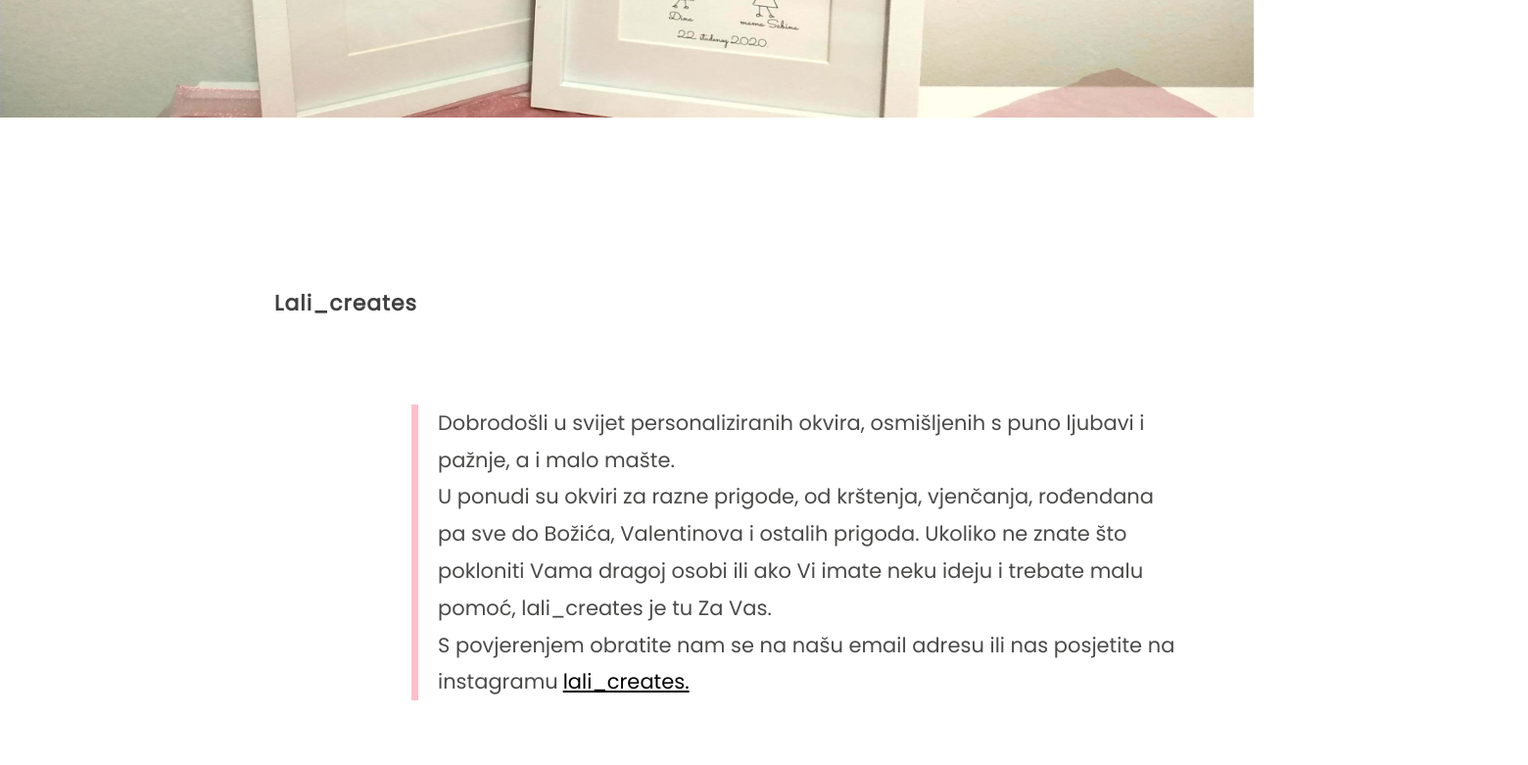
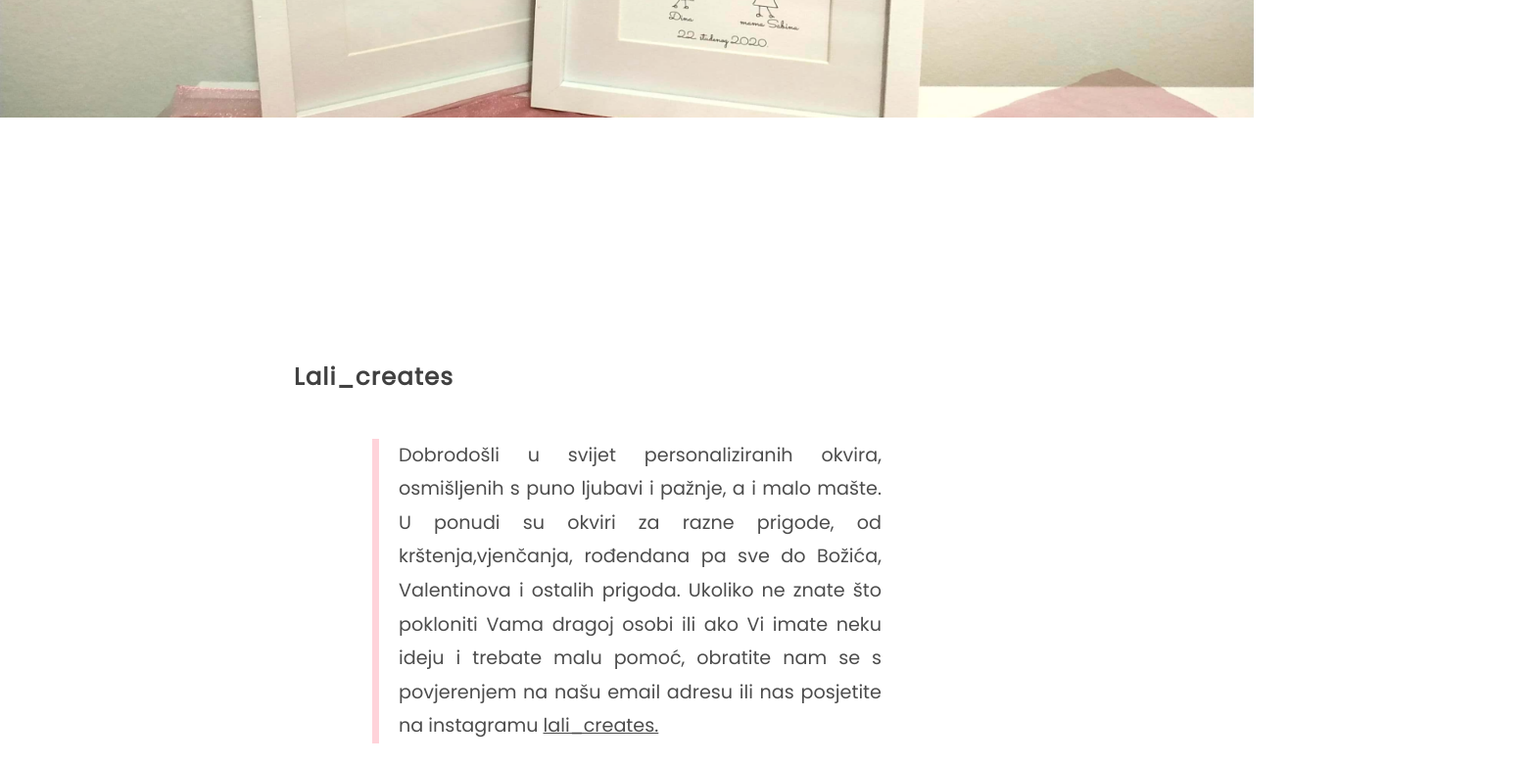
Before and after one commit to lmladi00/HCI---projekt, a Gatsby site: page / in a window 1280 px wide. Shown: the part 680-1461 px from the top of the page at 98% size, 1560 px wide, since content can reach past the window. Built offline with nearby package versions, Linux system fonts and the light colour scheme; Gatsby itself is replaced by a stand-in of ours; a web font is replaced by a local one.

Commit message:
miniority changes

```diff
--- a/src/components/IzbornikOpen/ImgIzbornik.js
+++ b/src/components/IzbornikOpen/ImgIzbornik.js
@@ -5,7 +5,7 @@
 const ImgIzbornik = (props) => {
     //console.log(props);
     return (
-        <div style={{ width: '650px', overflow: 'visible', margin:'10px', position: 'relative', right:'340px', top:'100px'}}>
+        <div style={{ width: '650px', overflow: 'visible', margin:'10px', position: 'relative', right:'340px', top:'120px'}}>
                 <ImageLoader imageName={props.img} />
         </div>
     );
--- a/src/components/MailGrid/index.js
+++ b/src/components/MailGrid/index.js
@@ -28,13 +28,13 @@
                     <input name="phonenumber" type="text"placeholder="Broj mobitela" />
                 </div>
                 <div>
-                    <input name="email" type="text"placeholder="Email adresa "/>
+                    <input name="email" type="text"placeholder="Email adresa *"/>
                 </div>
                 <div>
-                    <input name="category" type="text"placeholder="Kategorija*"/>
+                    <input name="category" type="text"placeholder="Kategorija"/>
                 </div>
                 <div>
-                    <input name="pay" type="text"placeholder="Način plaćanja *"/>
+                    <input name="pay" type="text"placeholder="Način plaćanja"/>
                 </div>
                 <div>
                     <textarea name="text" type="text"/>
--- a/src/components/Paragraph/index.js
+++ b/src/components/Paragraph/index.js
@@ -13,8 +13,8 @@
     <section data-aos="fade-up" className ={styles.paragraph}>
         <div>
             <h1>Lali_creates</h1>
-            <p> Dobrodošli u svijet personaliziranih okvira, osmišljenih s puno ljubavi i<br/> pažnje, a i malo mašte. <br/>U ponudi su okviri za razne prigode, od krštenja, vjenčanja, rođendana <br/>pa sve do Božića, Valentinova i ostalih prigoda. Ukoliko ne znate što <br/>pokloniti Vama dragoj osobi ili ako Vi imate neku ideju i trebate malu <br/>pomoć, lali_creates je tu Za Vas.
-            <br/>S povjerenjem obratite nam se na našu email adresu ili nas posjetite na <br/>instagramu <Link to ={'https://www.instagram.com/diy_lali_creates/'}><span>lali_creates.</span></Link>
+            <p> Dobrodošli u svijet personaliziranih okvira, osmišljenih s puno ljubavi i pažnje, a i malo mašte. U ponudi su okviri za razne prigode, od krštenja,vjenčanja, rođendana pa sve do Božića, Valentinova i ostalih prigoda. Ukoliko ne znate što pokloniti Vama dragoj osobi ili ako Vi imate neku ideju i trebate malu pomoć,
+            obratite nam se s povjerenjem na našu email adresu ili nas posjetite na instagramu <Link to ={'https://www.instagram.com/diy_lali_creates/'}><span>lali_creates.</span></Link>
             </p>
         </div>
     </section>
--- a/src/components/Paragraph/style.module.css
+++ b/src/components/Paragraph/style.module.css
@@ -1,52 +1,26 @@
 .paragraph{
-    margin: 0;
-    padding: 0;
     height: 800px;
-    width: 100%;
+    display: flex;
+    justify-content: center;
+    flex-flow: column;
+}
+.paragraph h1{
     position: relative;
+    right: 80px;
+    font-size: 1.9vw;
+    opacity: 0.75;
+    bottom:20px;
+    letter-spacing: 0.05em;
 }
-
-.paragraph h1{
- font-size: 1.7vw;
- opacity: 0.75;
- font-family: 'Poppins', sans-serif;
- line-height: 163%;
- letter-spacing: 0.05em;
- position: relative;
- top: 150px;
- left: 280px;
-}
-
 .paragraph p{
-    color: rgba(29,29,27,0.8);
-    font-weight: 400;
-    font-family: 'Poppins', sans-serif;
-    line-height: 1.8;
-    text-align: left;
-    font-size: 21px;
-    position: absolute;
-    top: 250px;
-    left: 420px;
+    font-size: 1.5vw;
+    opacity: 0.7;
+    border-left-color: pink;
+    text-align: justify;
     border-left: pink 7px solid;
     padding-left: 20px;
+    line-height: 1.8;
 }
-/*
-.paragraph span{
-    color:rgba(29,29,27,0.8);
-    border-bottom: 1px black solid;
-    position: absolute;
-    text-indent: 5px;
-}
-.paragraph span:hover {
-    cursor: pointer;
-    opacity: 0.75;
-    border-bottom: 1px solid gray;
-}
-.paragraph span:active{
-    color: pink;
-    transition: ease 100ms;
-}
-*/
 .paragraph a{
     color:black;
     position: absolute;
@@ -60,3 +34,17 @@
     color: pink;
     transition: ease 100ms;
 }
+
+.paragraph div{
+    text-align: justify;
+    margin: 0 380px;
+    position: relative;
+    top: 50px;
+}
+.paragraph div:after{
+    width: 100%;
+      display: inline-block;
+      overflow: hidden;
+      height: 0;
+
+}
--- a/src/components/Question/style.module.css
+++ b/src/components/Question/style.module.css
@@ -166,7 +166,7 @@
     padding: 10px 18px;
     position: absolute;
     /* left: 90px; */
-    transform: translateX(285%) translateY(220%);
+    transform: translateX(275%) translateY(220%);
     color:rgb(231, 91, 124);
     font-weight: bold;
     background: rgb(255, 178, 188);
--- a/src/components/RodendanParagraph/index.js
+++ b/src/components/RodendanParagraph/index.js
@@ -6,7 +6,7 @@
     <section  className={styles.rodendanForm}>
         <div>
             <h1>Pokloni za rođendan</h1>
-            <p> Nemate više ideje što pokloniti nekome za rođendan?<br/>Želite pokloniti neku uspomenu za cijeli život? Na pravome ste mjestu. <br/>Svaki okvir prilagođen je Vašim željama, samo izaberite Vaš <br/>omiljeni dizajn i razveselite svoje najmilije. </p>
+            <p> Nemate više ideje što pokloniti nekome za rođendan? Želite pokloniti neku uspomenu za cijeli život? Na pravome ste mjestu. Svaki okvir prilagođen je Vašim željama, samo izaberite Vaš omiljeni dizajn i razveselite svoje najmilije. </p>
         </div>
     </section>
 )
```
Also changed, not shown: src/components/RodendanParagraph/style.module.css (+23 -33 lines), src/pages/404.js (+7 -5 lines), src/pages/mail.js (+9 -4 lines).
